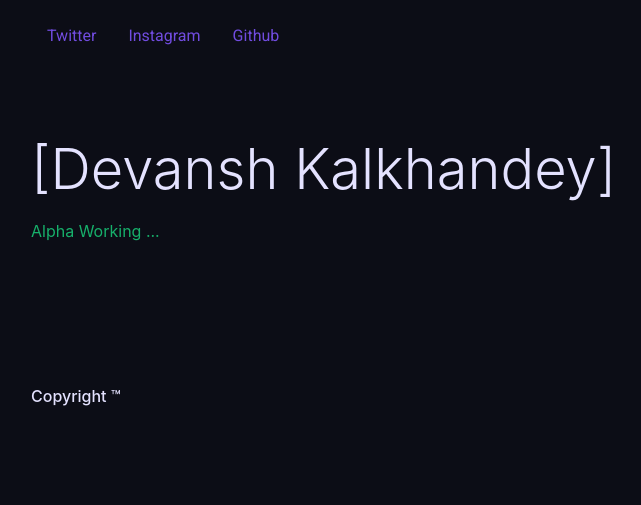
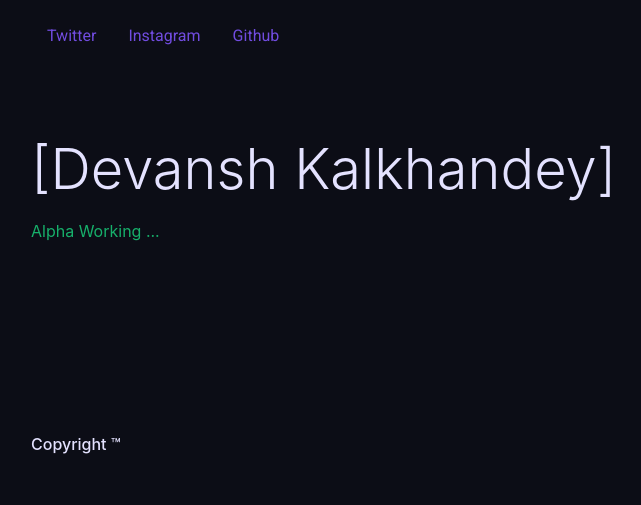
Before and after one commit to DevanshKalkhandey/devanshkalkhandey.github.io, a plain HTML site: page index.html in a window 1280 px wide. Shown: the whole page, without its empty margins (54-695 px from the left). Drawn offline with nearby package versions, Linux system fonts and the light colour scheme; a web font is replaced by a local one.

Commit message:
Update index.html

```diff
--- a/index.html
+++ b/index.html
@@ -84,7 +84,7 @@
             <div class="container">
                 <div class="row">
                     <div class="col-xl-6">
-                        <h6 class=" text-mono my-6">Copyright  &trade; </h6>
+                        <h6 class=" text-mono my-5">Copyright  &trade; </h6>
 
                     </div>
                 </div>
```
